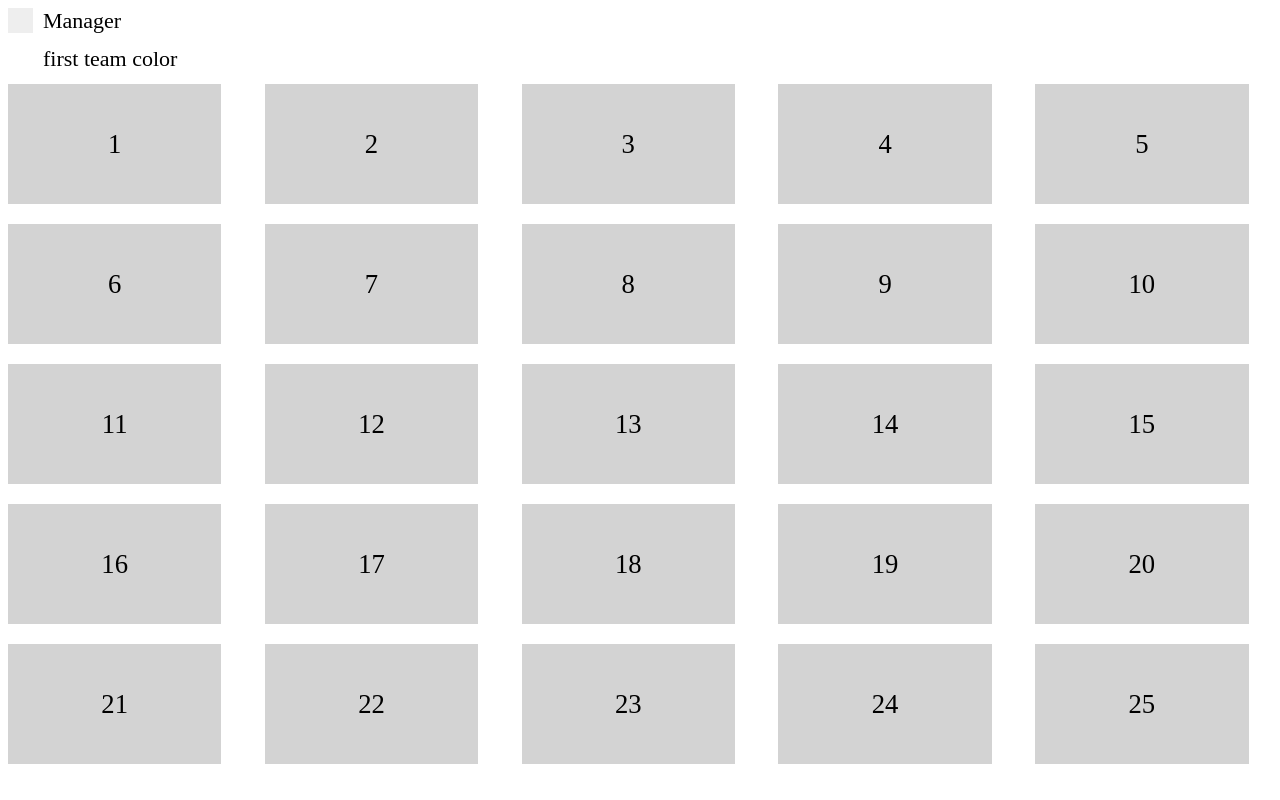
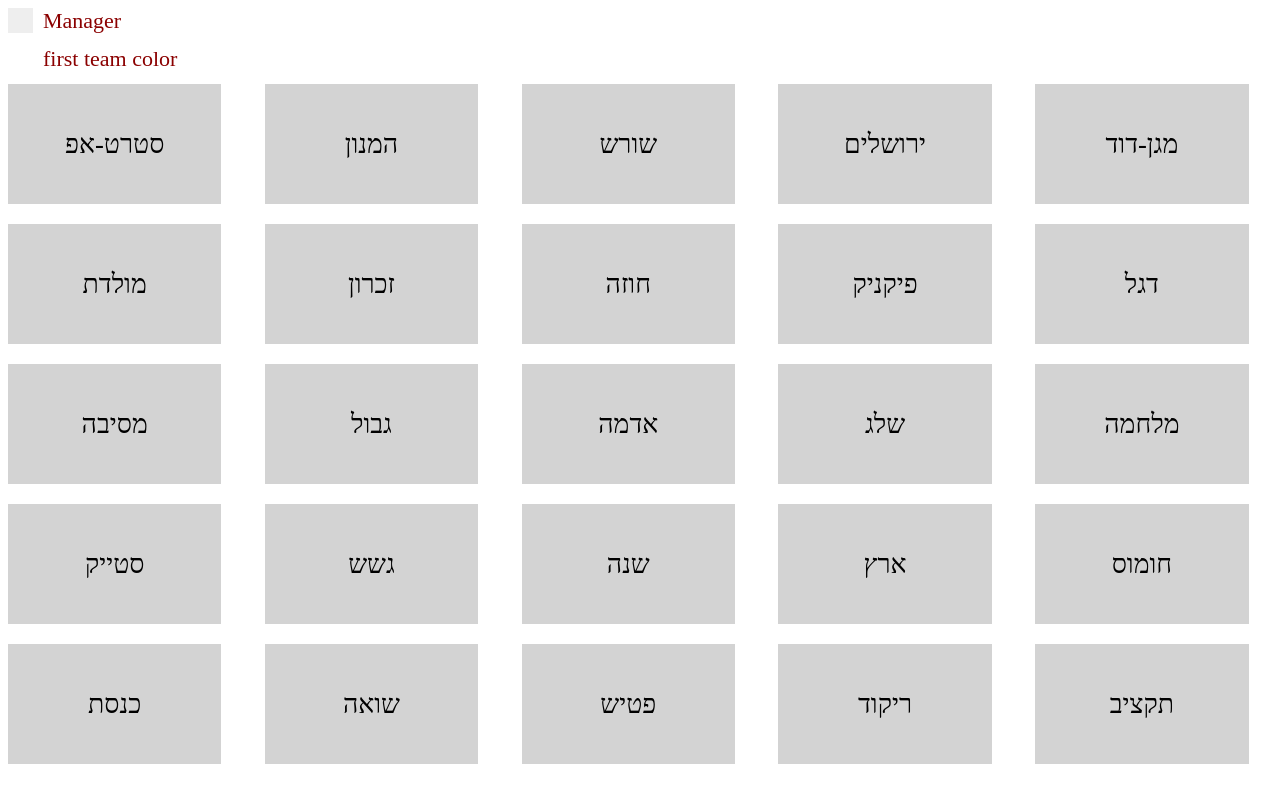
Before and after one commit to lirongruber/wordsgame, a plain HTML site: page index.html in a window 1280 px wide. Drawn offline with nearby package versions, Linux system fonts and the light colour scheme.

Commit message:
Update index.html

```diff
--- a/index.html
+++ b/index.html
@@ -12,7 +12,7 @@
     <script src="https://cdnjs.cloudflare.com/ajax/libs/underscore.js/1.9.1/underscore-min.js"></script>
 
 
-    <script src="data_Israel.js"></script>
+    <script src="data.js"></script>
 </head>
 
 <body>
```
